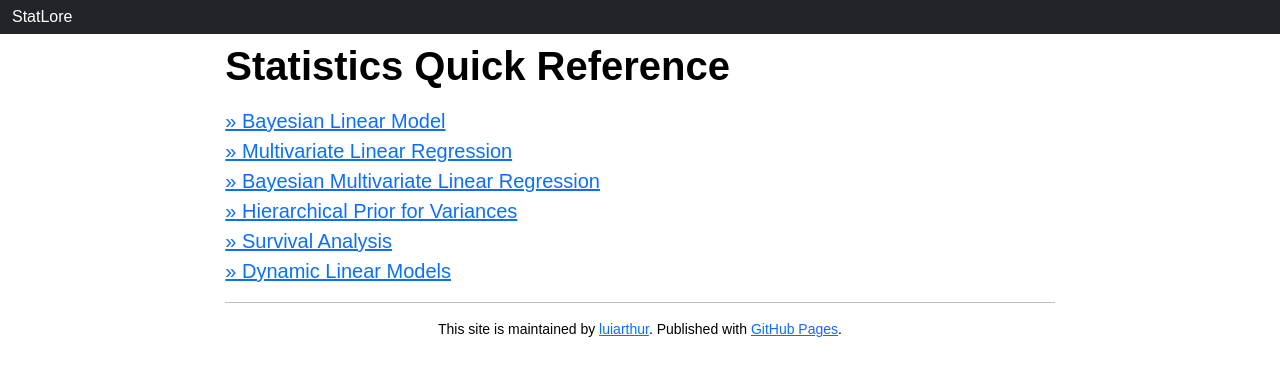
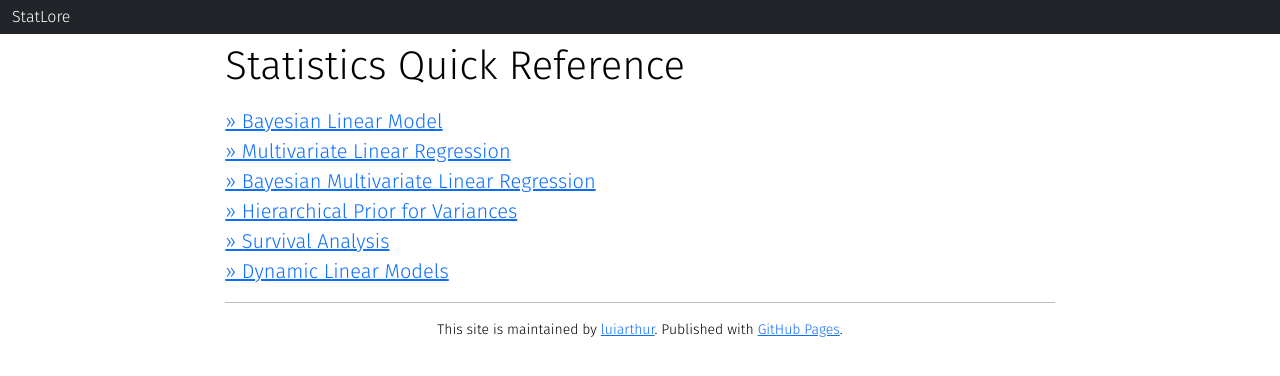
Before and after one commit to luiarthur/statlore, a Jekyll site: the page built from docs/index.md, in a window 1280 px wide. Shown: the top 376 px of the page. Built offline with Jekyll 4.4.1, drawn with Linux system fonts in a browser that asks for light colours; nearby versions of some CDN libraries; comment, search, counter and statistics services are not loaded; our own code applies the rules of GitHub Pages for plain Markdown files.

Commit message:
format improvements

```diff
--- a/docs/assets/css/custom.css
+++ b/docs/assets/css/custom.css
@@ -1,12 +1,13 @@
 :root {
-  /* Sans */
+  /* Sans
   --main-font-family: sans-serif;
   --main-font-weight: 400;
-  --main-bold-font-weight: 700;
-  /* Fira.
+  --main-bold-font-weight: 700; */
+  /* Fira.*/
   --main-font-family: 'Fira Sans', sans-serif;
   --main-font-weight: 300;
-  --main-bold-font-weight: 400; */
+  --main-bold-font-weight: 400;
+  /* Global font size */
   --main-font-size: 20px;
 }
 div#disqus_thread {
--- a/docs/assets/css/katex-custom.css
+++ b/docs/assets/css/katex-custom.css
@@ -20,8 +20,7 @@
 .katex .mclose {
   font-family: 'Katex_Main';
 }
-.katex .mord.boldsymbol {
-  /*font-family: 'Fira';*/
+.katex .mord.boldsymbol, .katex .mathbf {
   font-family: var(--main-font-family);
   font-weight: var(--main-bold-font-weight);
   font-style: italic;
```
Also changed, not shown: docs/assets/data/bib.json (deleted), 1 other file.
